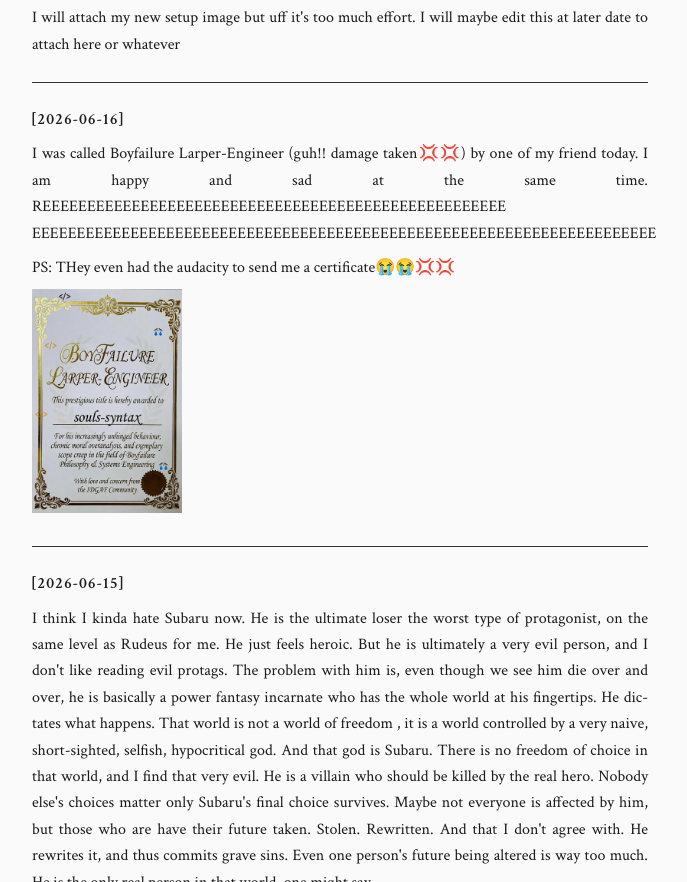
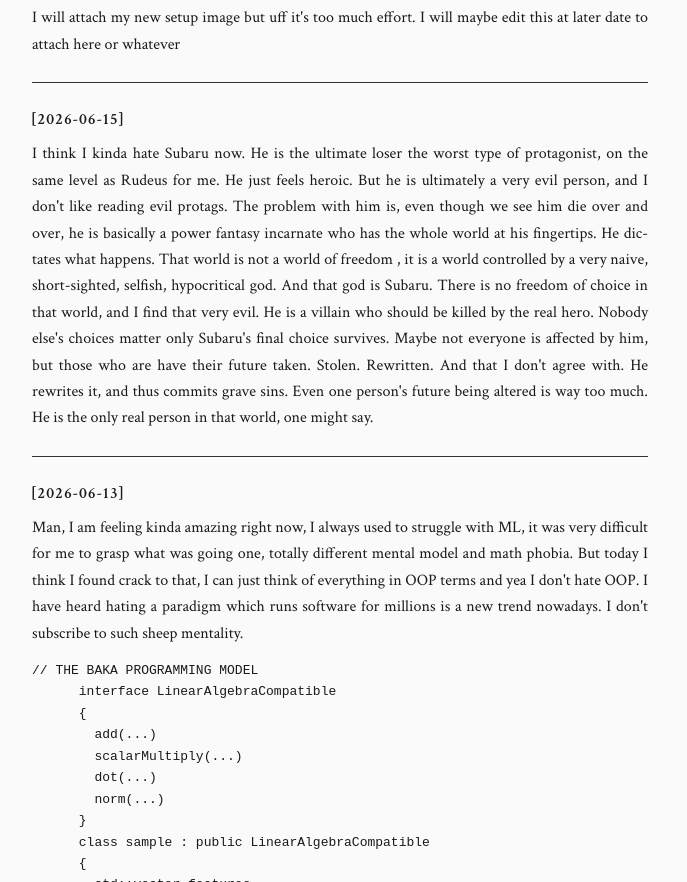
Before and after one commit to souls-syntax/portfolio, a plain HTML site: page weird/garden.html in a window 1280 px wide. Shown: the part 3999-4881 px from the top of the page, without its empty margins (300-987 px from the left). Drawn offline with Linux system fonts and the light colour scheme; no server answers.

Commit message:
super perfect , man claude opus is so good

```diff
--- a/weird/garden.html
+++ b/weird/garden.html
@@ -149,12 +149,6 @@
                     As well as setted up my sponsor system on github. Please sponsor me I am broke as fuck(peak unemployed behaviour, begging from random stranger on net) I am too greedy and shameless to shy from free money. I promise to use it to eat chole bhature😋️.</p>
                     <p>Just one advice. If you are also not able to setup your stripe connect account from india. Try to use VPN that works. IDK why india sucks so hard but it does.</p>
                     <p>I will attach my new setup image but uff it's too much effort. I will maybe edit this at later date to attach here or whatever</p>
-                    <hr>
-                    <b>[2026-06-16]</b>
-                    <p>I was called Boyfailure Larper-Engineer (guh!! damage taken💢️💢️) by one of my friend  today. I am happy and sad at the same time. REEEEEEEEEEEEEEEEEEEEEEEEEEEEEEEEEEEEEEEEEEEEEEEEEEEE
-                    EEEEEEEEEEEEEEEEEEEEEEEEEEEEEEEEEEEEEEEEEEEEEEEEEEEEEEEEEEEEEEEEEEEEEE</p>
-                    <p>PS: THey even had the audacity to send me a certificate😭️😭💢💢️️️</p>
-                    <img src="./assets/boyfailure.jpg" width=150 height=200><br>
                     <hr>
                     <b>[2026-06-15]</b>
                     <p>I think I kinda hate Subaru now. He is the ultimate loser  the worst type of protagonist, on the same level as Rudeus for me.
```
